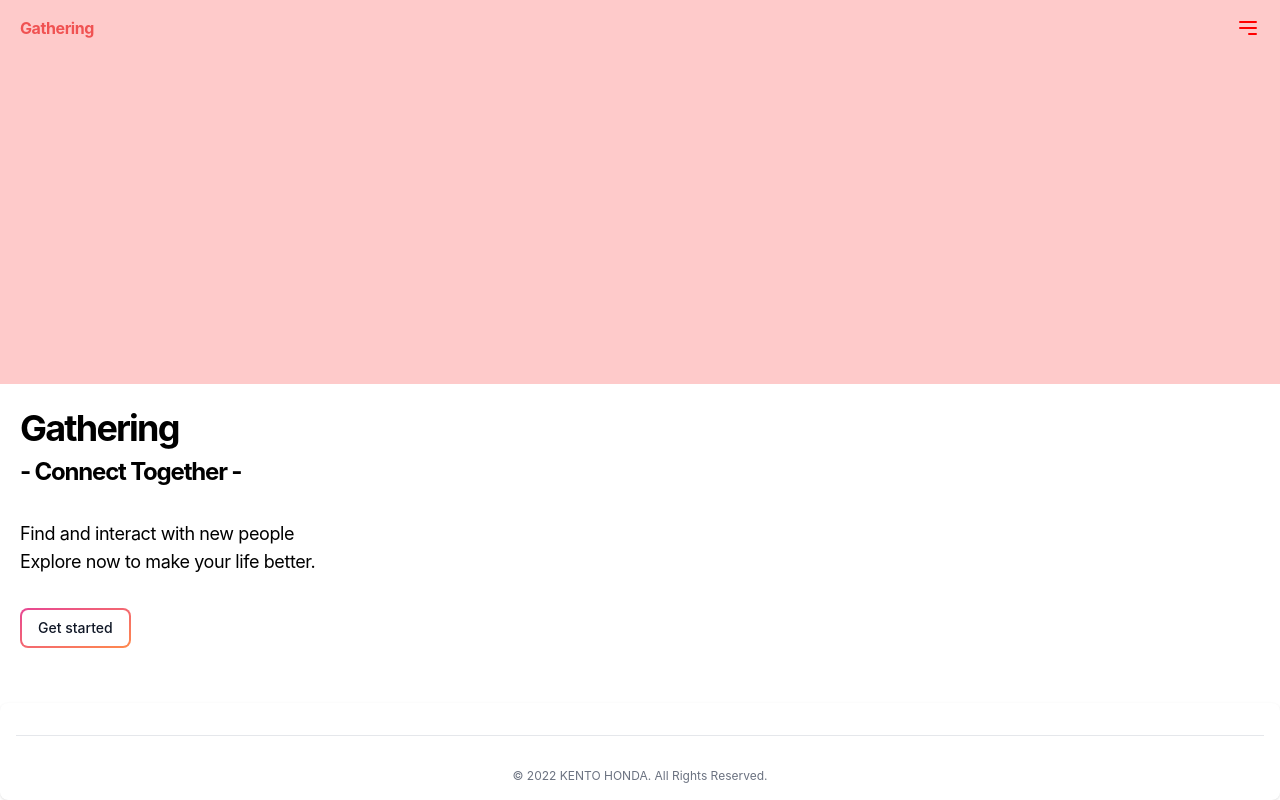
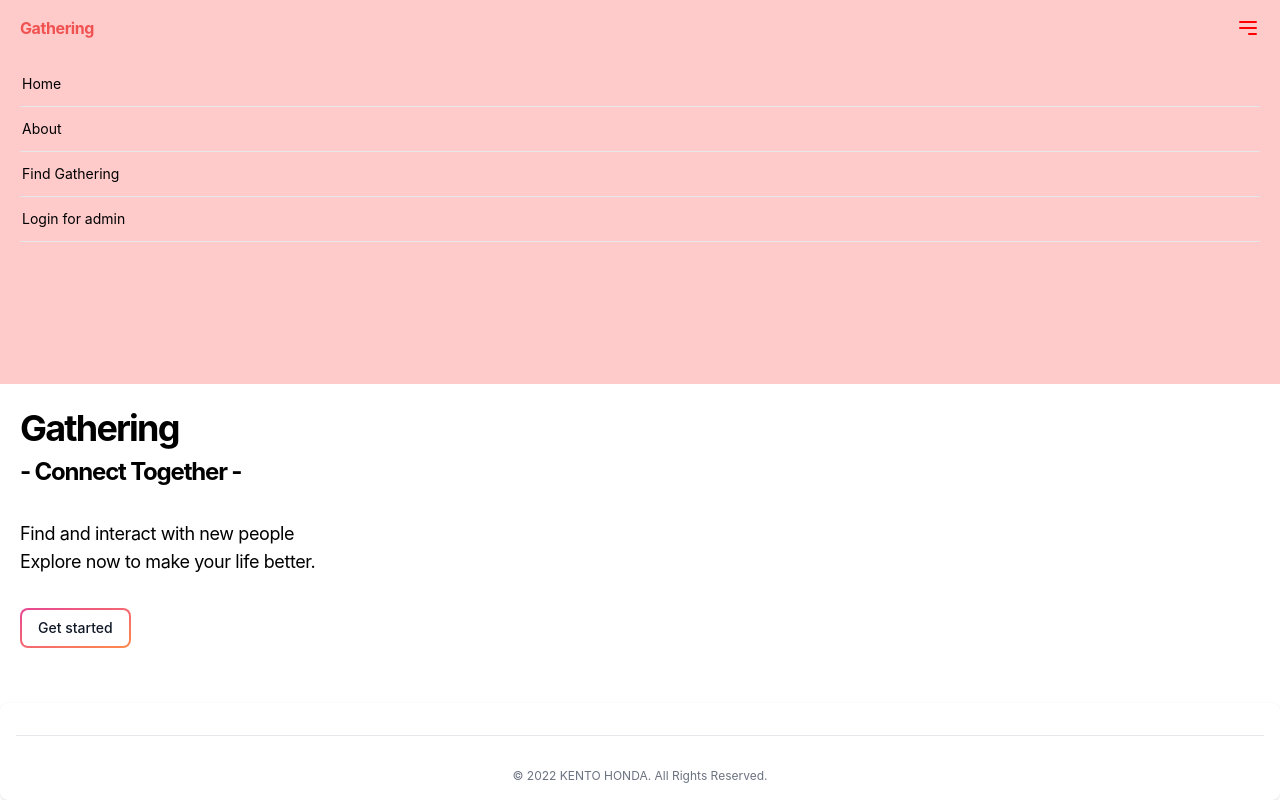
Before and after one commit to keento0809/gathering, a Next.js app in the folder frontend/: page / in a window 1280 px wide. Both pictures are taken after a click on the element 1248 px from the left and 28 px from the top of the page. Built offline with nearby package versions, Linux system fonts and the light colour scheme.

Commit message:
Add NavMenu

```diff
--- /dev/null
+++ b/frontend/components/NavMenu/NavMenu.tsx
@@ -0,0 +1,32 @@
+import React from "react";
+import Link from "next/link";
+
+const NavMenu = () => {
+  return (
+    <div
+      className={`fixed top-14 min-h-200 transition-all px-5 pt-4 left-0 z-20 w-full text-sm bg-red-200`}
+      style={{ backgroundColor: "rgb(254 202 202)" }}
+    >
+      <ul>
+        <li className="pt-0.5 pl-0.5 pb-3">
+          <Link href={"/home"}>Home</Link>
+        </li>
+        <hr />
+        <li className="py-3 pl-0.5">
+          <Link href={"/about"}>About</Link>
+        </li>
+        <hr />
+        <li className="py-3 pl-0.5">
+          <Link href={"/"}>Find Gathering</Link>
+        </li>
+        <hr />
+        <li className="py-3 pl-0.5">
+          <Link href={"/auth"}>Login for admin</Link>
+        </li>
+        <hr />
+      </ul>
+    </div>
+  );
+};
+
+export default NavMenu;
--- a/frontend/components/nav/Nav.tsx
+++ b/frontend/components/nav/Nav.tsx
@@ -1,12 +1,23 @@
-import React from "react";
+import React, { useState, useEffect } from "react";
 import Link from "next/link";
+import { useRouter } from "next/router";
+import NavMenu from "../NavMenu/NavMenu";
 
 const Nav = () => {
+  const [isMenuOpen, setIsMenuOpen] = useState(false);
+
+  const { query } = useRouter();
+
   const handleOpenMenu = () => {
-    console.log("aaaa");
+    setIsMenuOpen(!isMenuOpen);
   };
 
+  useEffect(() => {
+    setIsMenuOpen(false);
+  }, [query]);
+
   return (
+    <>
       <header className="fixed top-0 left-0 w-full z-10">
         <div className="header-container px-5 py-4 flex flex-row justify-between items-center">
           <section className="header-left">
@@ -34,6 +45,8 @@ const Nav = () => {
           </section>
         </div>
       </header>
+      {isMenuOpen && <NavMenu />}
+    </>
   );
 };
 
--- a/frontend/pages/gatherings/[gatheringId]/completion.tsx
+++ b/frontend/pages/gatherings/[gatheringId]/completion.tsx
@@ -26,7 +26,7 @@ const Completion = () => {
           {/* CompletionCard */}
         </Card>
         <div className="text-center pt-8">
-          <MainButton text="Home" linkUrl="/" />
+          <MainButton text="Home" linkUrl="/home" />
         </div>
       </Wrapper>
       ;
--- a/frontend/tailwind.config.js
+++ b/frontend/tailwind.config.js
@@ -21,6 +21,7 @@ module.exports = {
         100: "100px",
       },
       minHeight: {
+        200: "200px",
         500: "500px",
         590: "590px",
         600: "600px",
```
Lines whose indentation alone changed are shown as unchanged.
